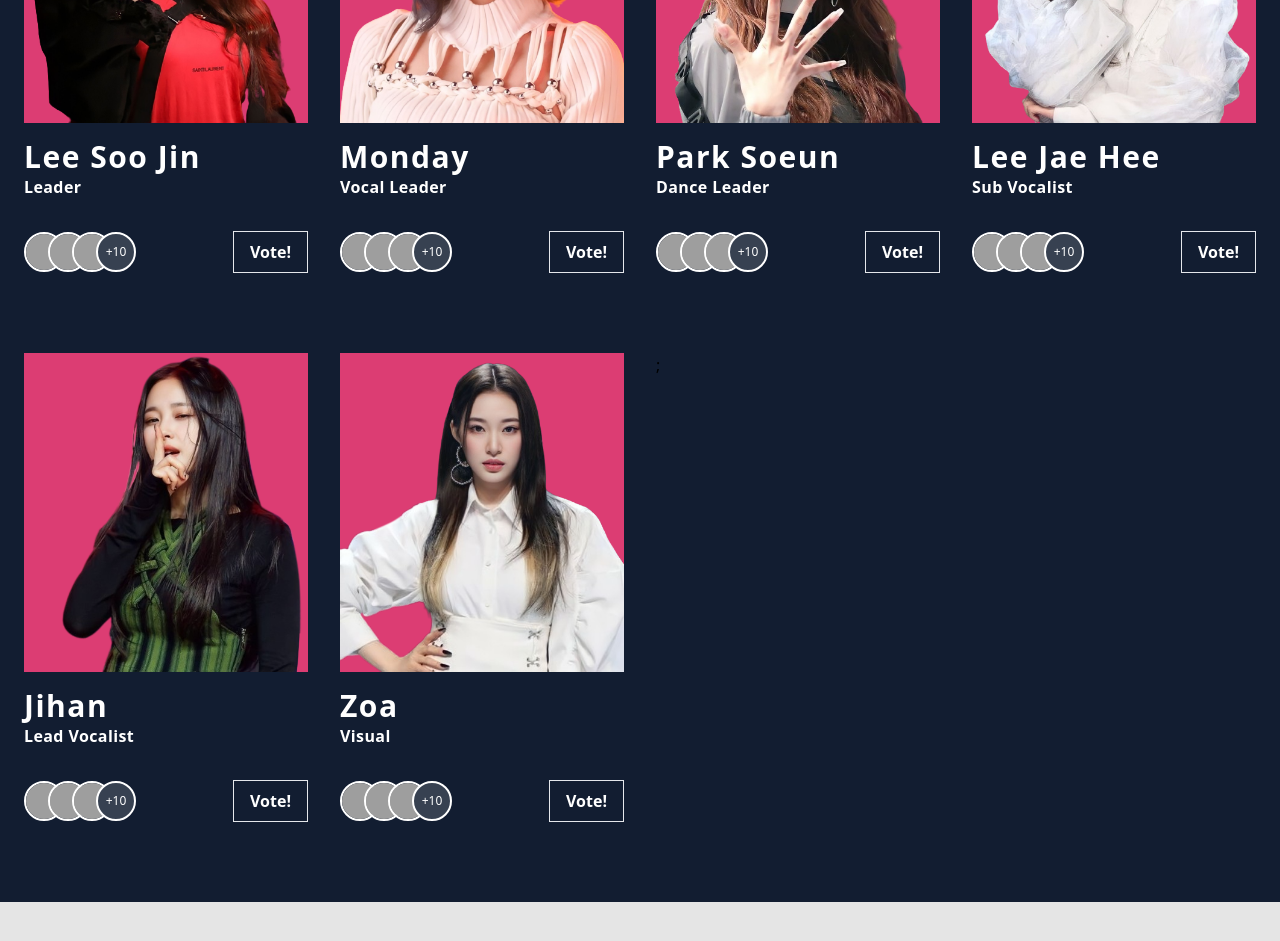
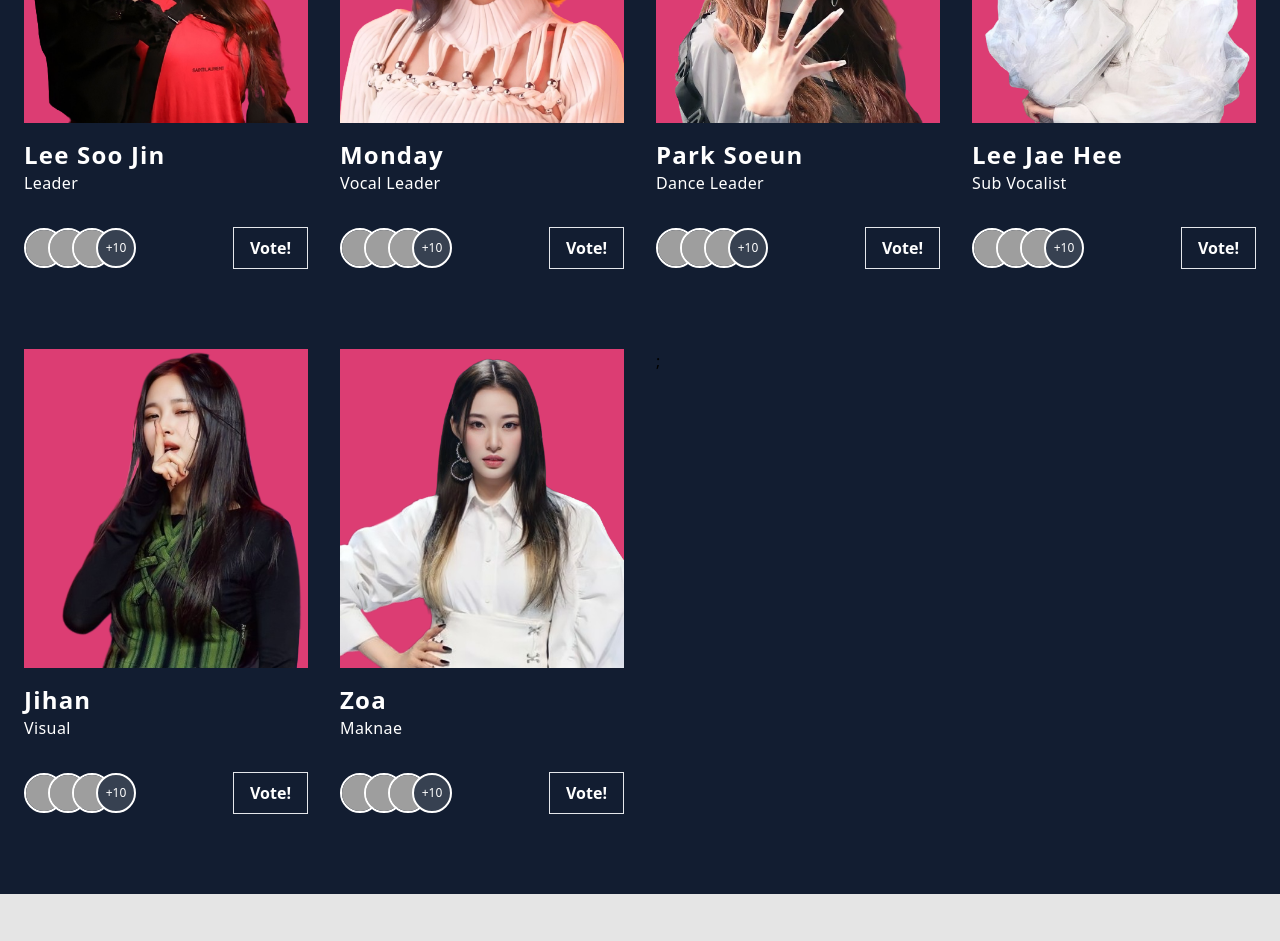
Before and after one commit to ikhlasdansantai/weeekly-website-fanmade, a React (Create React App) app: page / in a window 1280 px wide. Shown: the part 4400-5341 px from the top of the page. Built offline with nearby package versions, Linux system fonts and the light colour scheme; grey boxes are pictures that could not be loaded; some icons are missing.

Commit message:
Menerapkan clean code dan penambahan pada key object

```diff
--- a/src/components/VoteCard/VoteCard.jsx
+++ b/src/components/VoteCard/VoteCard.jsx
@@ -13,13 +13,13 @@ const VoteCard = ({ memberdatas, handleClick }) => {
     <>
       {memberdatas.map((memberData, index) => {
         return (
-          <div className="card text-white" key={index}>
-            <figure>
-              <img src={memberData.src} alt="" className="block max-w-full bg-[#DC3D73]" />
+          <div className="card text-white " key={index}>
+            <figure className="flex">
+              <img src={memberData.src} alt="" className="block max-w-full bg-[#DC3D73] mx-auto object-fit" />
             </figure>
             <div className="card-header mt-4 mb-8 text-white">
-              <h2 className="text-3xl font-bold tracking-wider">{memberData.name}</h2>
-              <p className="font-semibold tracking-wide">{memberData.role}</p>
+              <h2 className="text-2xl font-semibold tracking-wider">{memberData.name}</h2>
+              <p className="text-base tracking-wide">{memberData.role}</p>
             </div>
             <div className="card-footer flex justify-between items-center">
               <div className="flex -space-x-4">
@@ -42,19 +42,3 @@ const VoteCard = ({ memberdatas, handleClick }) => {
 };
 
 export default VoteCard;
-{
-  /* <p>{memberData.name}</p>
-<p>{memberData.role}</p>
-<span>{memberData.vote}</span>
-<button
-  onClick={() => {
-    handleClick(memberData);
-  }}
-  className="text-white font-semibold border py-2 px-4"
-/>
-<p>{memberData.vote}</p> */
-}
-
-// <div>
-//
-// </div>
--- a/src/components/vote/Vote.jsx
+++ b/src/components/vote/Vote.jsx
@@ -40,13 +40,13 @@ const Vote = () => {
     {
       src: Jihan,
       name: "Jihan",
-      role: "Lead Vocalist",
+      role: "Visual",
       vote: 10,
     },
     {
       src: zoa,
       name: "Zoa",
-      role: "Visual",
+      role: "Maknae",
       vote: 10,
     },
   ]);
@@ -77,7 +77,7 @@ const Vote = () => {
   return (
     <section id="vote" className="container py-20 px-[1.5rem]">
       <Title title={"VOTE YOUR BIAS"} />
-      <div className="cards mt-20 grid gap-y-20 sm:grid-cols-2 lg:grid-cols-4 gap-x-8">
+      <div className="cards mt-20 grid gap-y-20 sm:grid-cols-2 lg:grid-cols-4 gap-x-8 ">
         <VoteCard memberdatas={MemberDatas} handleClick={handleClick} />;
       </div>
     </section>
```
